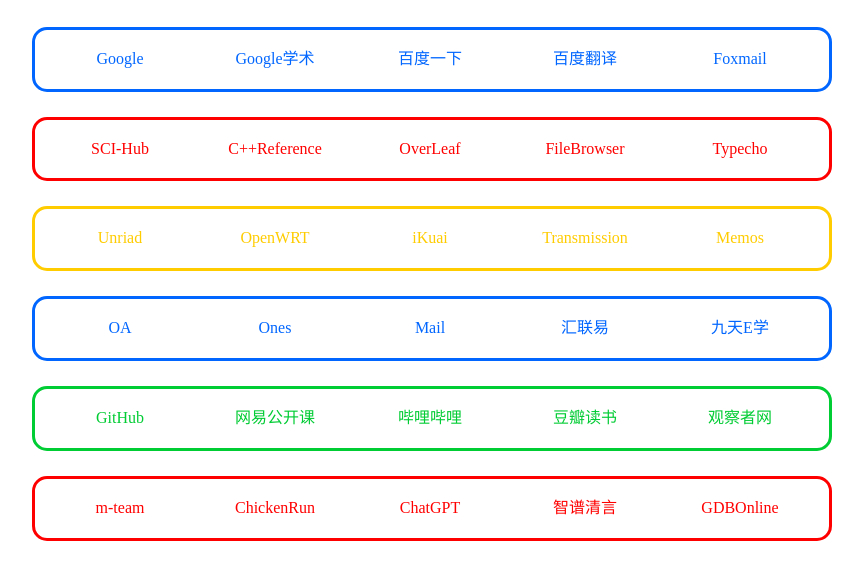
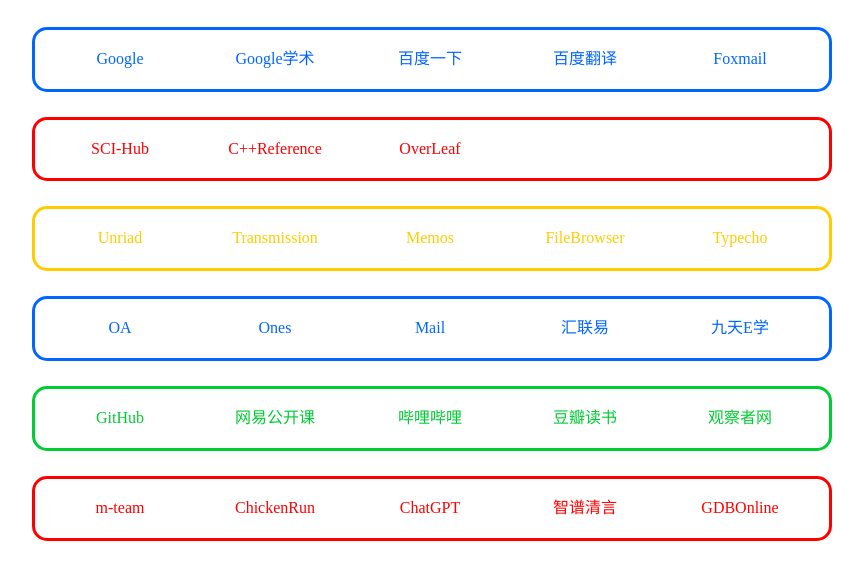
Before and after one commit to zarshallwe/weblist, a plain HTML site: page index.html in a window 1280 px wide. Shown: the part 231-800 px from the top of the page, without its empty margins (208-1071 px from the left). Drawn offline with Linux system fonts and the light colour scheme.

Commit message:
Update index.html

```diff
--- a/index.html
+++ b/index.html
@@ -272,17 +272,15 @@
             <a href="http://sci-hub.st/" target="_blank">SCI-Hub</a>
             <a href="https://zh.cppreference.com/" target="_blank">C++Reference</a>
             <a href="https://cn.overleaf.com/" target="_blank">OverLeaf</a>
-            <a href="http://service.torouter.cc:11080/" target="_blank">FileBrowser</a>
-            <a href="http://service.torouter.cc:16812/" target="_blank">Typecho</a>
             <div class="clear"></div>
         </div>
 
         <div class="nav3">
-            <a href="http://service.torouter.cc:10001/" target="_blank">Unriad</a>
-            <a href="http://service.torouter.cc:10002/" target="_blank">OpenWRT</a>
-            <a href="http://service.torouter.cc:10003/" target="_blank">iKuai</a>
+            <a href="http://service.unraid365.cn:10001/" target="_blank">Unriad</a>
             <a href="http://10.10.10.251:9091/" target="_blank">Transmission</a>
-            <a href="http://service.torouter.cc:15230/" target="_blank">Memos</a>
+            <a href="http://service.unraid365.cn:15230/" target="_blank">Memos</a>
+            <a href="http://service.unraid365.cn:11080/" target="_blank">FileBrowser</a>
+            <a href="http://service.unraid365.cn:16812/" target="_blank">Typecho</a>
             <div class="clear"></div>
         </div>
 
```
